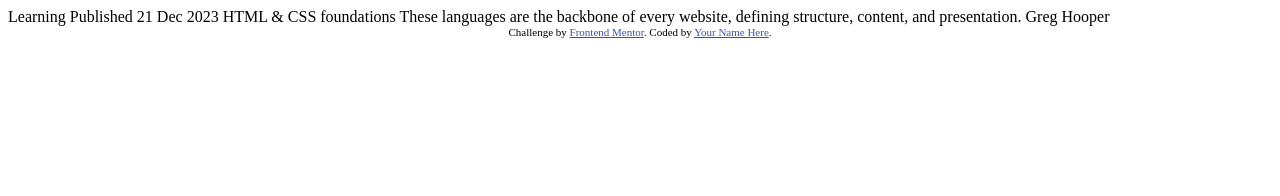
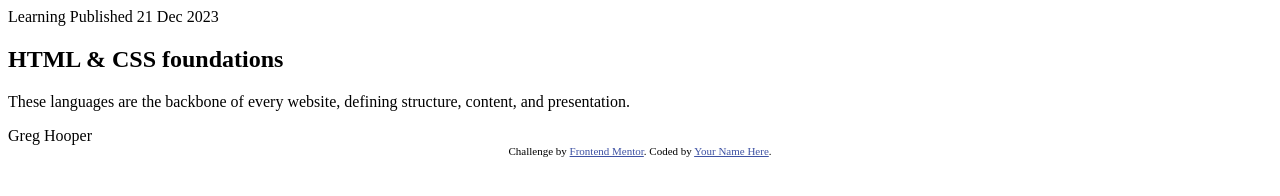
Before and after one commit to Mihasik556/Blog-Preview-Card, a plain HTML site: page index.html in a window 1280 px wide. Drawn offline with Linux system fonts and the light colour scheme.

Commit message:
edit index.html

```diff
--- a/index.html
+++ b/index.html
@@ -1,34 +1,49 @@
 <!DOCTYPE html>
 <html lang="en">
     <head>
-  <meta charset="UTF-8">
-  <meta name="viewport" content="width=device-width, initial-scale=1.0"> <!-- displays site properly based on user's device -->
+        <meta charset="UTF-8" />
+        <meta name="viewport" content="width=device-width, initial-scale=1.0" />
+        <!-- displays site properly based on user's device -->
 
-  <link rel="icon" type="image/png" sizes="32x32" href="./assets/images/favicon-32x32.png">
+        <link
+            rel="icon"
+            type="image/png"
+            sizes="32x32"
+            href="./assets/images/favicon-32x32.png"
+        />
 
         <title>Frontend Mentor | Blog preview card</title>
 
         <!-- Feel free to remove these styles or customise in your own stylesheet 👍 -->
         <style>
-    .attribution { font-size: 11px; text-align: center; }
-    .attribution a { color: hsl(228, 45%, 44%); }
+            .attribution {
+                font-size: 11px;
+                text-align: center;
+            }
+            .attribution a {
+                color: hsl(228, 45%, 44%);
+            }
         </style>
     </head>
     <body>
-
-  Learning
-
-  Published 21 Dec 2023
-
-  HTML & CSS foundations
-
-  These languages are the backbone of every website, defining structure, content, and presentation.
+        <article>
+            <span class="label">Learning</span>
+            <time datetime="2023-12-21">Published 21 Dec 2023</time>
+            <h1>HTML & CSS foundations</h1>
+            <p>
+                These languages are the backbone of every website, defining
+                structure, content, and presentation.
+            </p>
 
             Greg Hooper
-
+        </article>
         <div class="attribution">
-    Challenge by <a href="https://www.frontendmentor.io?ref=challenge" target="_blank">Frontend Mentor</a>.
-    Coded by <a href="#">Your Name Here</a>.
+            Challenge by
+            <a
+                href="https://www.frontendmentor.io?ref=challenge"
+                target="_blank"
+                >Frontend Mentor</a
+            >. Coded by <a href="#">Your Name Here</a>.
         </div>
     </body>
 </html>
```
Lines whose indentation alone changed are shown as unchanged.
